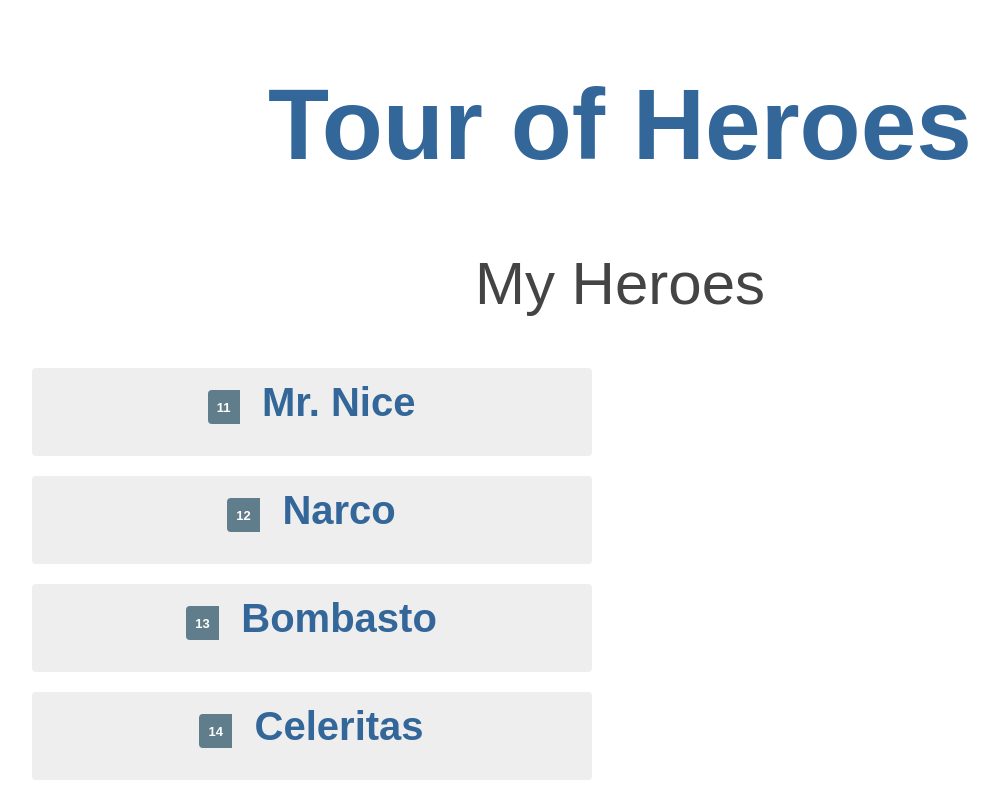
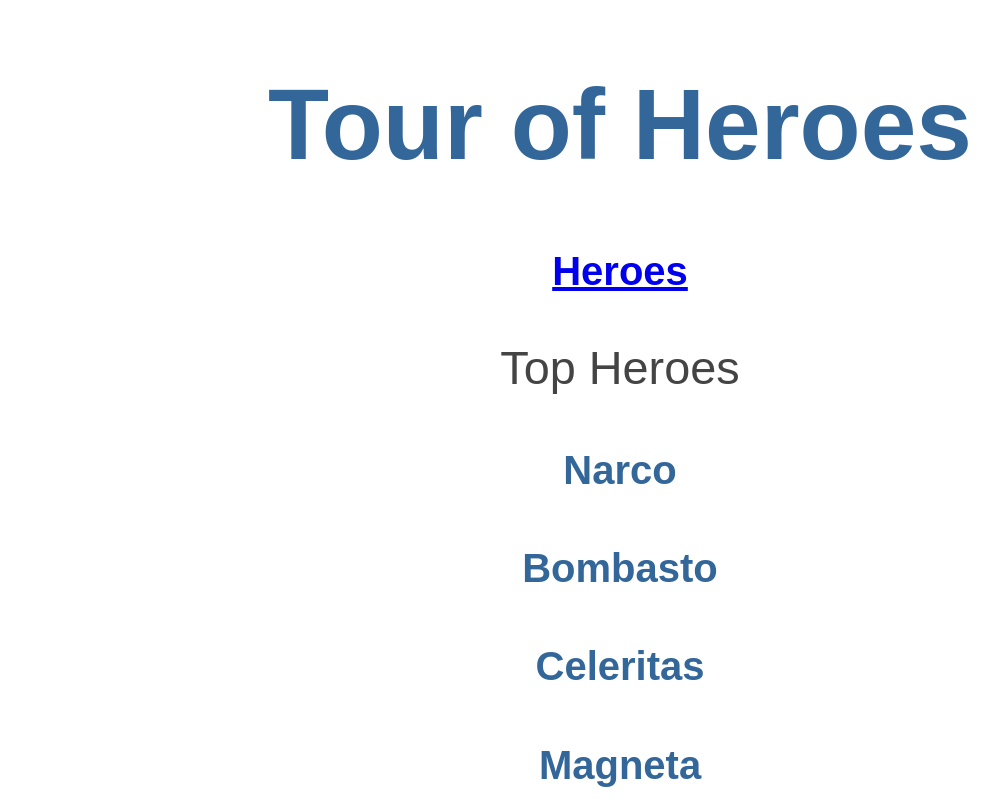
Before and after one commit to brettschules/angular-cli-learn, an Angular app: page /dashboard in a window 1280 px wide. Shown: the top 800 px of the page, without its empty margins (20-1019 px from the left). Built offline with nearby package versions, Linux system fonts and the light colour scheme.

Commit message:
Added Root Route and dashboard component

```diff
--- a/src/app/app.component.html
+++ b/src/app/app.component.html
@@ -2,6 +2,9 @@
 <div style="text-align:center">
   <h1>
     <h1>{{ title }}</h1>
+    <a routerLink="/heroes">Heroes</a>
+    <router-outlet></router-outlet>
+
     <app-heroes></app-heroes>
     <app-messages></app-messages>
   </h1>
--- /dev/null
+++ b/src/app/dashboard/dashboard.component.html
@@ -0,0 +1,8 @@
+<h3>Top Heroes</h3>
+<div class="grid grid-pad">
+  <a *ngFor="let hero of heroes" class="col-1-4">
+    <div class="module hero">
+      <h4>{{hero.name}}</h4>
+    </div>
+  </a>
+</div>
--- /dev/null
+++ b/src/app/dashboard/dashboard.component.ts
@@ -0,0 +1,23 @@
+import { Component, OnInit } from '@angular/core';
+import { Hero } from '../hero';
+import { HeroService } from '../hero.service';
+
+@Component({
+  selector: 'app-dashboard',
+  templateUrl: './dashboard.component.html',
+  styleUrls: [ './dashboard.component.css' ]
+})
+export class DashboardComponent implements OnInit {
+  heroes: Hero[] = [];
+
+  constructor(private heroService: HeroService) { }
+
+  ngOnInit() {
+    this.getHeroes();
+  }
+
+  getHeroes(): void {
+    this.heroService.getHeroes()
+      .subscribe(heroes => this.heroes = heroes.slice(1, 5));
+  }
+}
```
Also changed, not shown: src/app/app-routing.module.ts (added, +16 -0 lines), src/app/app.module.ts (+6 -2 lines), src/app/dashboard/dashboard.component.css (added), 2 other files (tests, documents, lock files or other folders).
